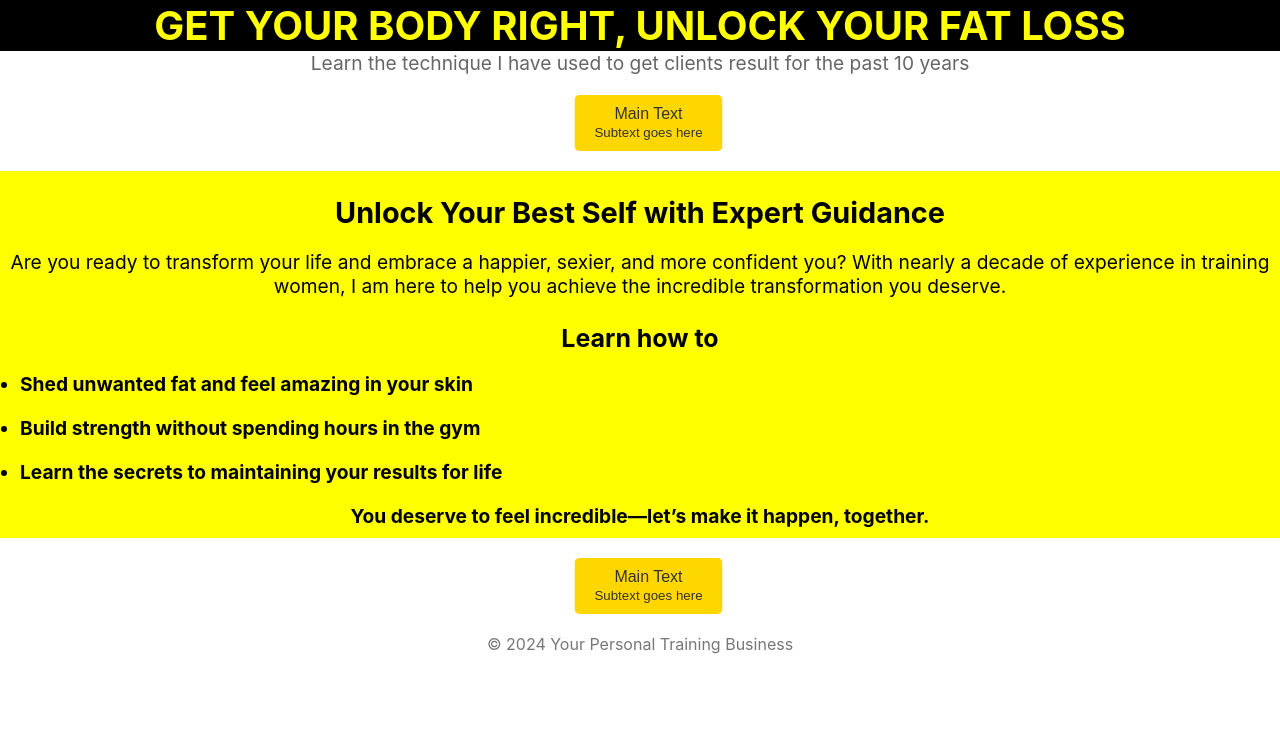
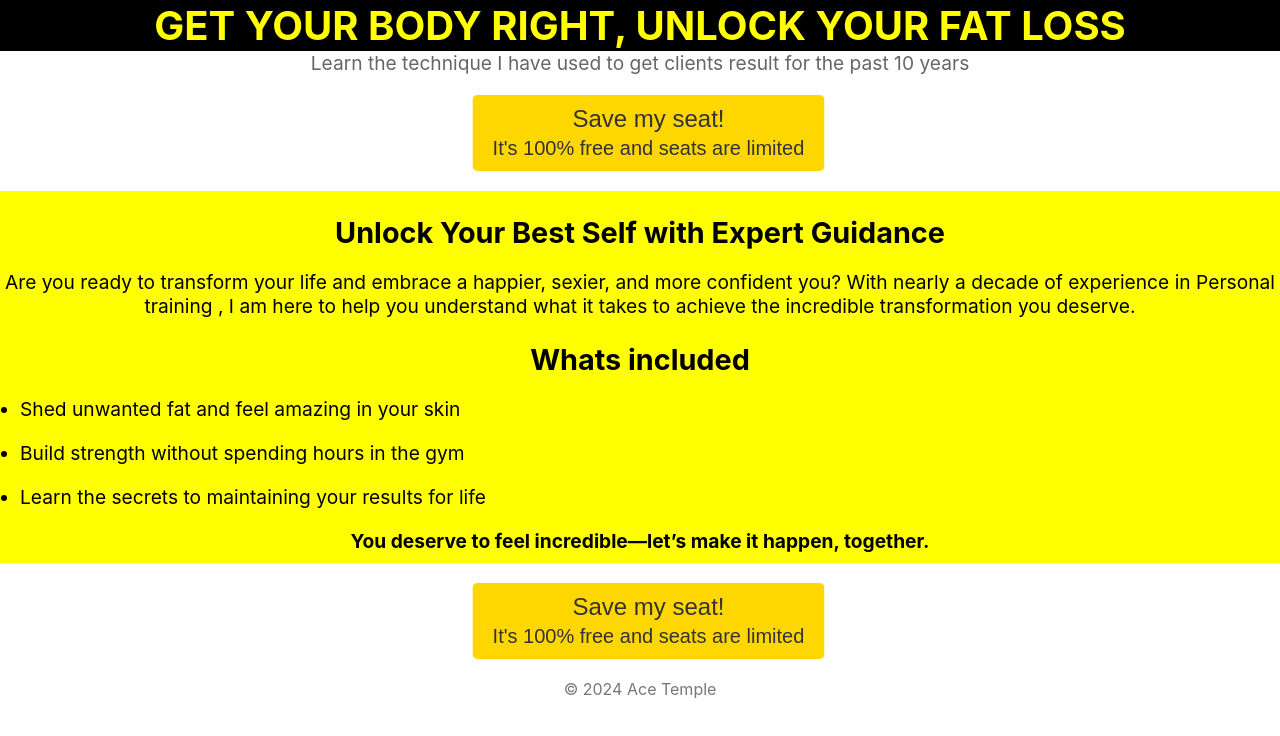
Before and after one commit to blackiechan48/Webinar-landing-page, a React (Create React App) app: page / in a window 1280 px wide. Shown: the top 736 px of the page. Built offline with nearby package versions, Linux system fonts and the light colour scheme.

Commit message:
more fixes

```diff
--- a/src/assests/components/About.js
+++ b/src/assests/components/About.js
@@ -67,13 +67,14 @@ const About = ({ imageSrc, altText }) => (
       <TextContent>
         <Title>Unlock Your Best Self with Expert Guidance</Title>
         <Paragraph>
-          Are you ready to transform your life and embrace a happier, sexier, and more confident you? With nearly a decade of experience in training women, I am here to help you achieve the incredible transformation you deserve.
+          Are you ready to transform your life and embrace a happier, sexier, and more confident you? With nearly a decade of experience in Personal training ,
+           I am here to help you understand what it takes to achieve the incredible transformation you deserve.
         </Paragraph>
-        <Subtitle>Learn how to</Subtitle>
+        <Title>Whats included</Title>
         <List>
-          <ListItem><strong>  Shed unwanted fat and feel amazing in your skin</strong> </ListItem>
-          <ListItem><strong> Build strength without spending hours in the gym</strong> </ListItem>
-          <ListItem><strong>Learn the secrets to maintaining your results for life</strong></ListItem>
+          <ListItem>  Shed unwanted fat and feel amazing in your skin </ListItem>
+          <ListItem> Build strength without spending hours in the gym</ListItem>
+          <ListItem>Learn the secrets to maintaining your results for life</ListItem>
         </List>
 
         <Paragraph>
--- a/src/assests/components/Footer.js
+++ b/src/assests/components/Footer.js
@@ -14,7 +14,7 @@ const FooterContainer = styled.footer`
 
 const Footer = () => (
   <FooterContainer>
-    <p>&copy; 2024 Your Personal Training Business</p>
+    <p>&copy; 2024 Ace Temple</p>
   </FooterContainer>
 );
 
--- a/src/assests/components/pages/Landing.js
+++ b/src/assests/components/pages/Landing.js
@@ -25,7 +25,7 @@ const ShakeButton = styled.button`
   color: #333;
   border: none;
   border-radius: 5px;
-  font-size: 1em;
+  font-size: 1.5em;
   cursor: pointer;
   margin: 20px auto;
   display: block;
@@ -53,8 +53,8 @@ const Landing = () => {
     <>
       <Header />
       <ShakeButton onClick={handleOpenModal}>
-        <div>Main Text</div>
-        <small>Subtext goes here</small>
+        <div>Save my seat!</div>
+        <small>It's 100% free and seats are limited</small>
       </ShakeButton>
       <About />
 
@@ -66,8 +66,8 @@ const Landing = () => {
 
 
       <ShakeButton onClick={handleOpenModal}>
-        <div>Main Text</div>
-        <small>Subtext goes here</small>
+      <div>Save my seat!</div>
+      <small>It's 100% free and seats are limited</small>
       </ShakeButton>
 
       <Footer />
--- a/src/assests/components/pages/ThankYou.js
+++ b/src/assests/components/pages/ThankYou.js
@@ -17,15 +17,16 @@ const PageContainer = styled.div`
   }
 `;
 
-// Styled component for the video box
-const VideoBox = styled.div`
+// Styled component for the image box
+const ImageBox = styled.div`
   width: 100%;
-  aspect-ratio: 16/9; /* Maintains a 16:9 aspect ratio for the video */
+  aspect-ratio: 16/9; /* Maintains a 16:9 aspect ratio */
   margin-bottom: 20px;
 
-  iframe, video {
+  img {
     width: 100%;
     height: 100%;
+    object-fit: cover; /* Ensures the image covers the box properly */
     border: none;
   }
 `;
@@ -62,27 +63,26 @@ const TextContent = styled.div`
 const VideoPage = () => {
   return (
     <PageContainer>
-      {/* Video Box with iframe for embedding a video */}
-      <VideoBox>
-        {/* Replace the src with your video URL or embed code */}
-        <iframe
-          src="https://www.youtube.com/watch?v=1u2kFqzC7ko"
-          title="Thank you "
-          allowFullScreen
-        ></iframe>
-      </VideoBox>
+      {/* Image Box instead of video */}
+      <ImageBox>
+        {/* Replace the src with your image URL */}
+        <img
+          src="/hurray1.jpg"
+          alt="Thank you"
+        />
+      </ImageBox>
 
       {/* Title, Subtitle, and Text Content */}
       <Title>YOU'RE IN! HURRAY!!</Title>
-      <Subtitle>Thank you, Your seat has been reserved and i look forward to seeing you.</Subtitle>
+      <Subtitle>Thank you, Your seat has been reserved and I look forward to seeing you.</Subtitle>
       <TextContent>
         <p>
-          Join us for an in-depth session where we'll dive into proven strategies for transforming your life. Whether you're looking to lose weight, build strength, or simply feel more confident in your skin, this webinar is for you.
+          Check your email (the one used during registration) and make sure that you received a registration confirmation,
+          it does take about 10 mins for the email to arrive! (Please check your junk/ spam folder!)
         </p>
-        <p>
-          Our expert coaches have helped countless individuals achieve their goals, and now it's your turn. Don't miss out on this opportunity to learn, grow, and become the best version of yourself.
-        </p>
+
       </TextContent>
+
     </PageContainer>
   );
 };
```
Also changed, not shown: public/4471051.png (added), public/hurray1.jpg (added).
